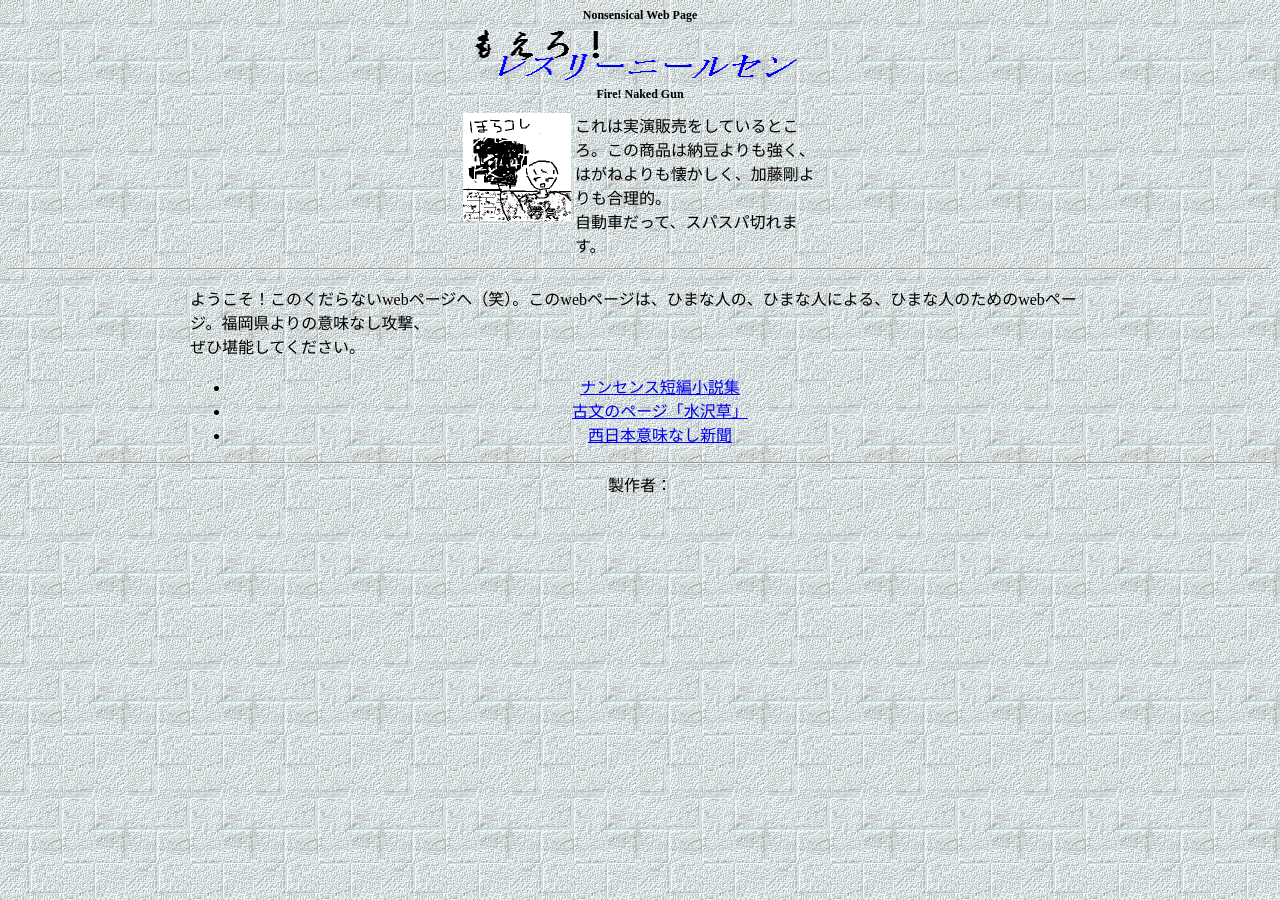
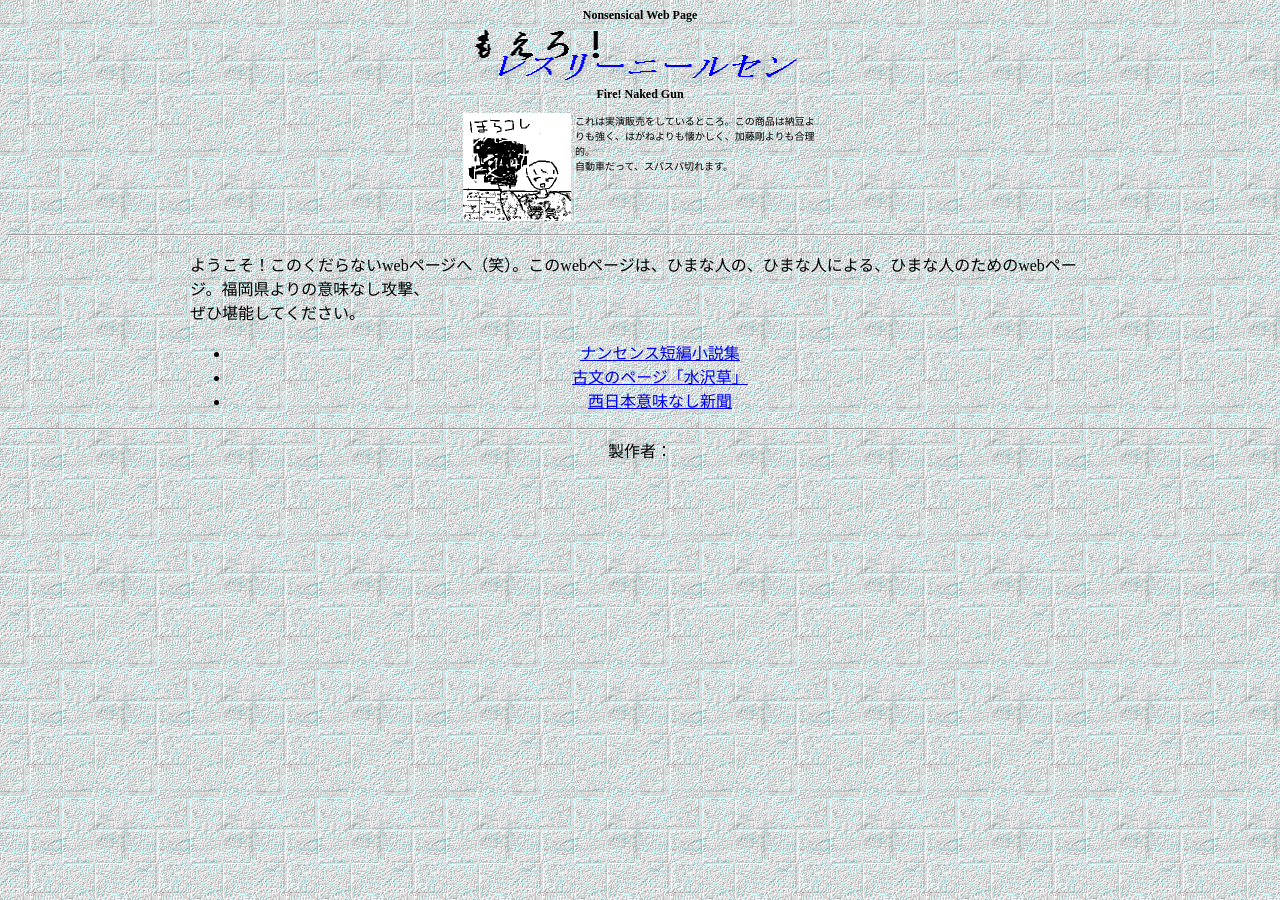
Before and after one commit to mtmt2199/mtmt2199.github.io, a Jekyll site: the page moero/moero.html, which Jekyll copies as it is, in a window 1280 px wide. Built offline with Jekyll 4.4.1, drawn with Linux system fonts in a browser that asks for light colours.

Commit message:
moero.html を更新

```diff
--- a/moero/moero.html
+++ b/moero/moero.html
@@ -12,6 +12,11 @@
 h1 {
   font-size:12px;
 }
+
+td {
+  font-size:10px;
+}
+
 </style>
 </HEAD>
 <BODY background="Back061.gif">
```
